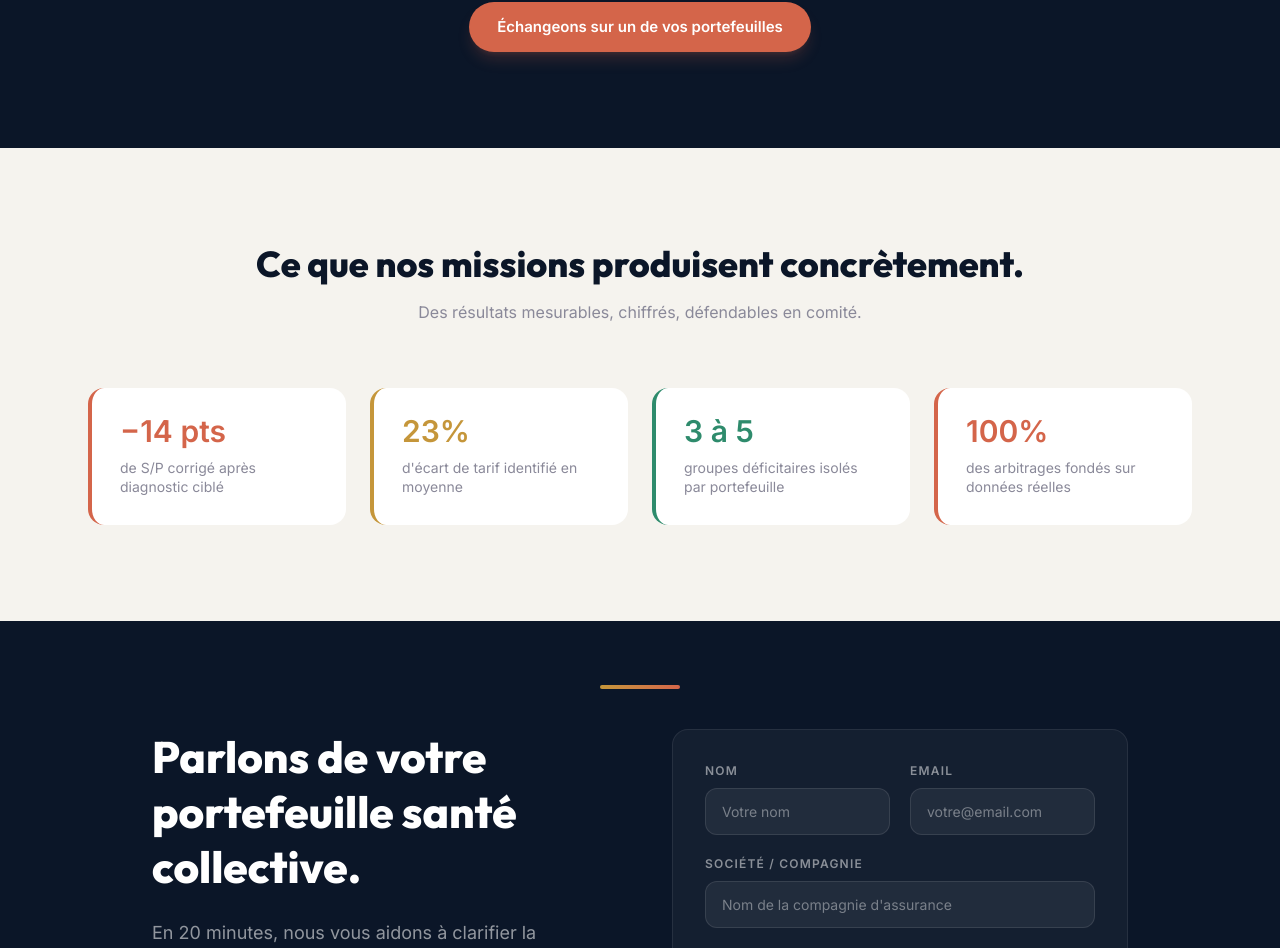
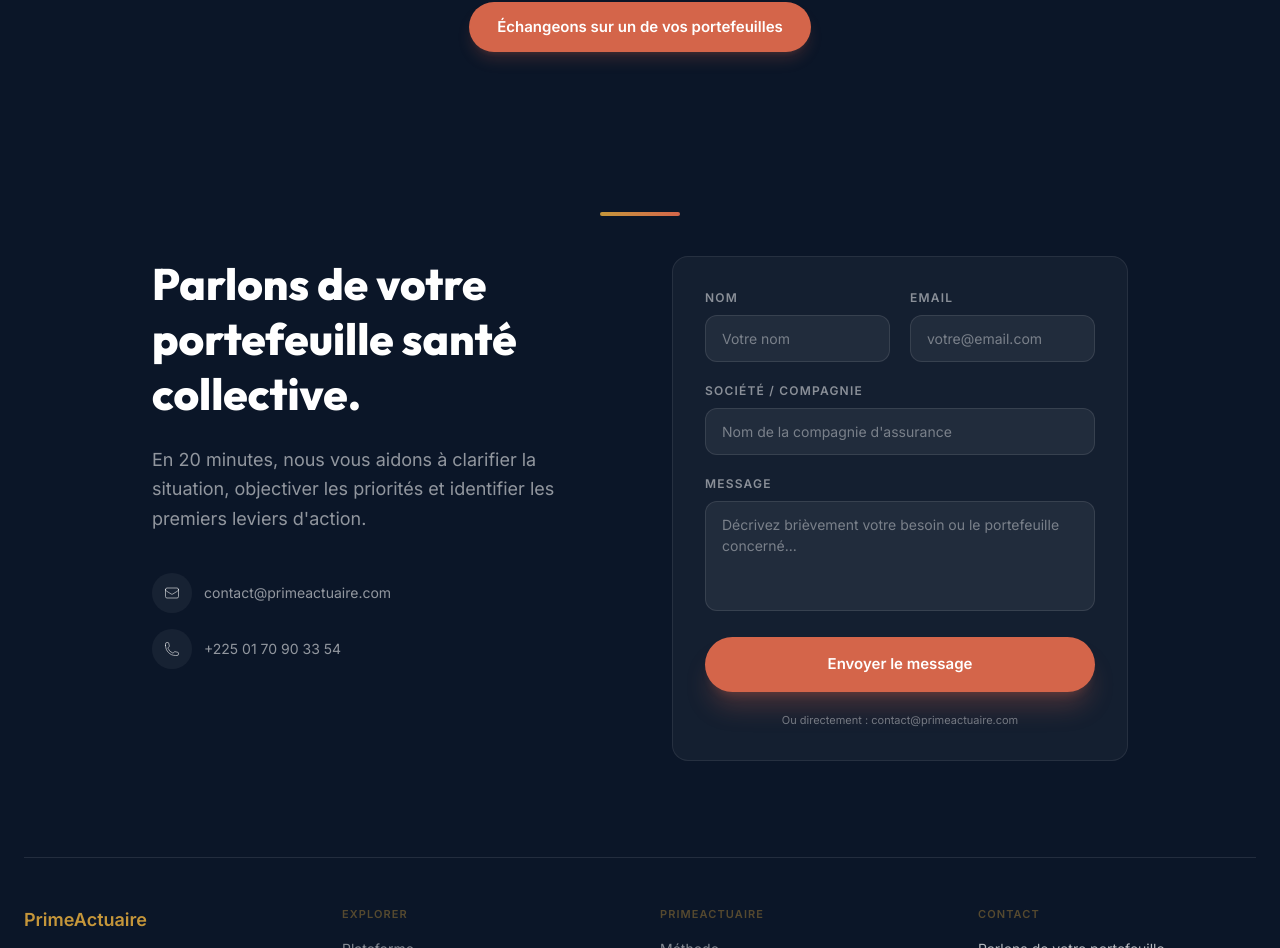
Before and after one commit to sidickgoldman/SiteWeb_PrimeActuaire, a Next.js app: page /cas-usage in a window 1280 px wide. Shown: the part 1918-2866 px from the top of the page. Built offline with nearby package versions, Linux system fonts and the light colour scheme.

Commit message:
feat: CasUsage - supprime bloc stats chiffres

```diff
--- a/src/app/cas-usage/CasUsageClient.tsx
+++ b/src/app/cas-usage/CasUsageClient.tsx
@@ -43,48 +43,6 @@ export default function CasUsageClient() {
         {/* 5 cas complets */}
         <CasUsage />
 
-        {/* Profondeur — résultats chiffrés */}
-        <section className="bg-bg-light py-24">
-          <div className="max-w-6xl mx-auto px-6">
-            <motion.h2
-              initial={{ opacity: 0, y: 15 }}
-              whileInView={{ opacity: 1, y: 0 }}
-              viewport={{ once: true }}
-              transition={{ duration: 0.5 }}
-              className="font-[var(--font-heading)] font-extrabold text-3xl lg:text-4xl text-navy text-center mb-4"
-            >
-              {p.deepTitle}
-            </motion.h2>
-            <p className="text-center text-text-muted text-[16px] mb-16 max-w-2xl mx-auto">
-              {p.deepSubtitle}
-            </p>
-
-            <div className="grid grid-cols-1 md:grid-cols-2 lg:grid-cols-4 gap-6">
-              {p.outcomes.map((o, i) => (
-                <motion.div
-                  key={i}
-                  initial={{ opacity: 0, y: 20 }}
-                  whileInView={{ opacity: 1, y: 0 }}
-                  viewport={{ once: true, margin: "-60px" }}
-                  transition={{ duration: 0.5, delay: i * 0.1, ease: [0.22, 1, 0.36, 1] }}
-                  className={`bg-white rounded-2xl p-7 border-l-4 ${
-                    ["border-coral", "border-gold", "border-teal", "border-coral"][i]
-                  }`}
-                >
-                  <p className={`font-[var(--font-heading)] font-extrabold text-3xl leading-none ${
-                    ["text-coral", "text-gold", "text-teal", "text-coral"][i]
-                  }`}>
-                    {o.value}
-                  </p>
-                  <p className="mt-3 text-[14px] text-text-muted leading-snug">
-                    {o.label}
-                  </p>
-                </motion.div>
-              ))}
-            </div>
-          </div>
-        </section>
-
         <CTAFinal />
       </main>
       <Footer />
```
